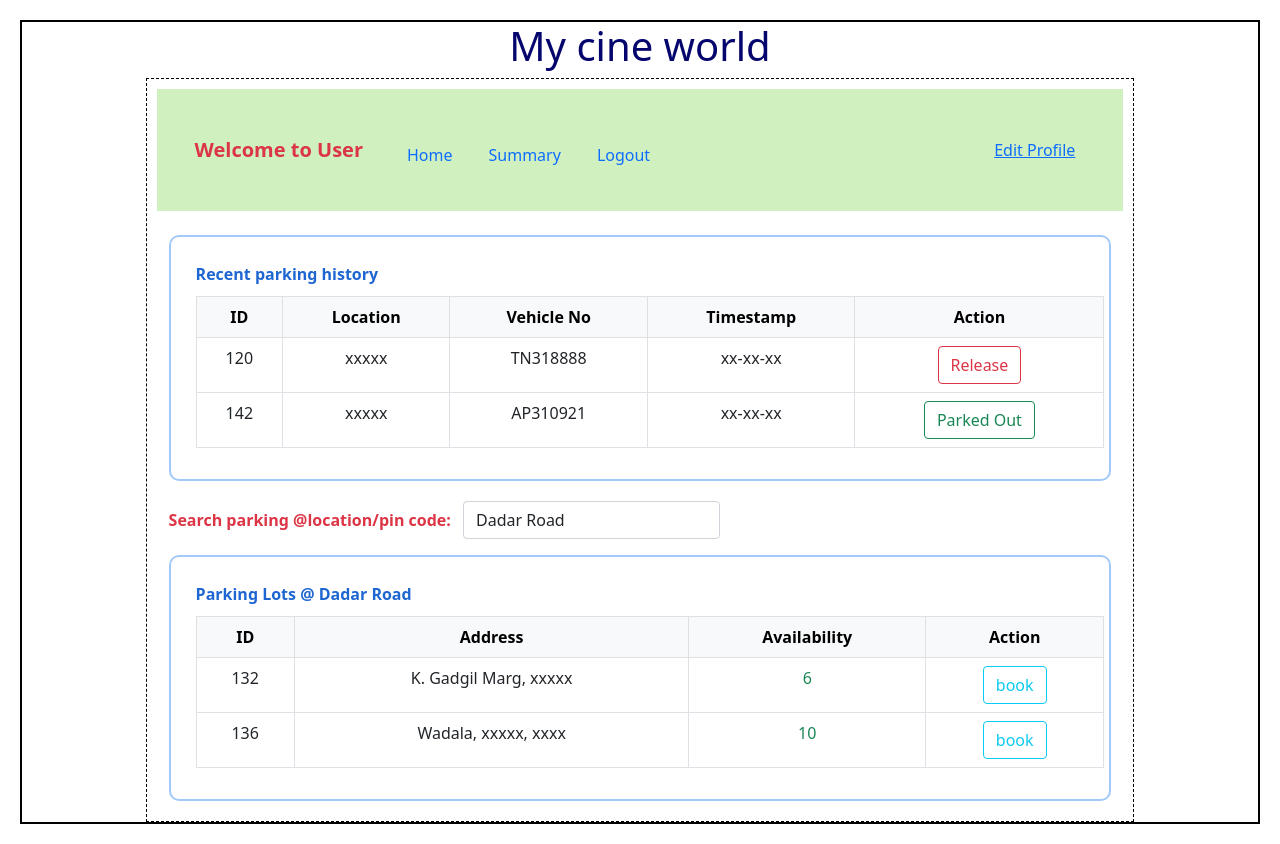
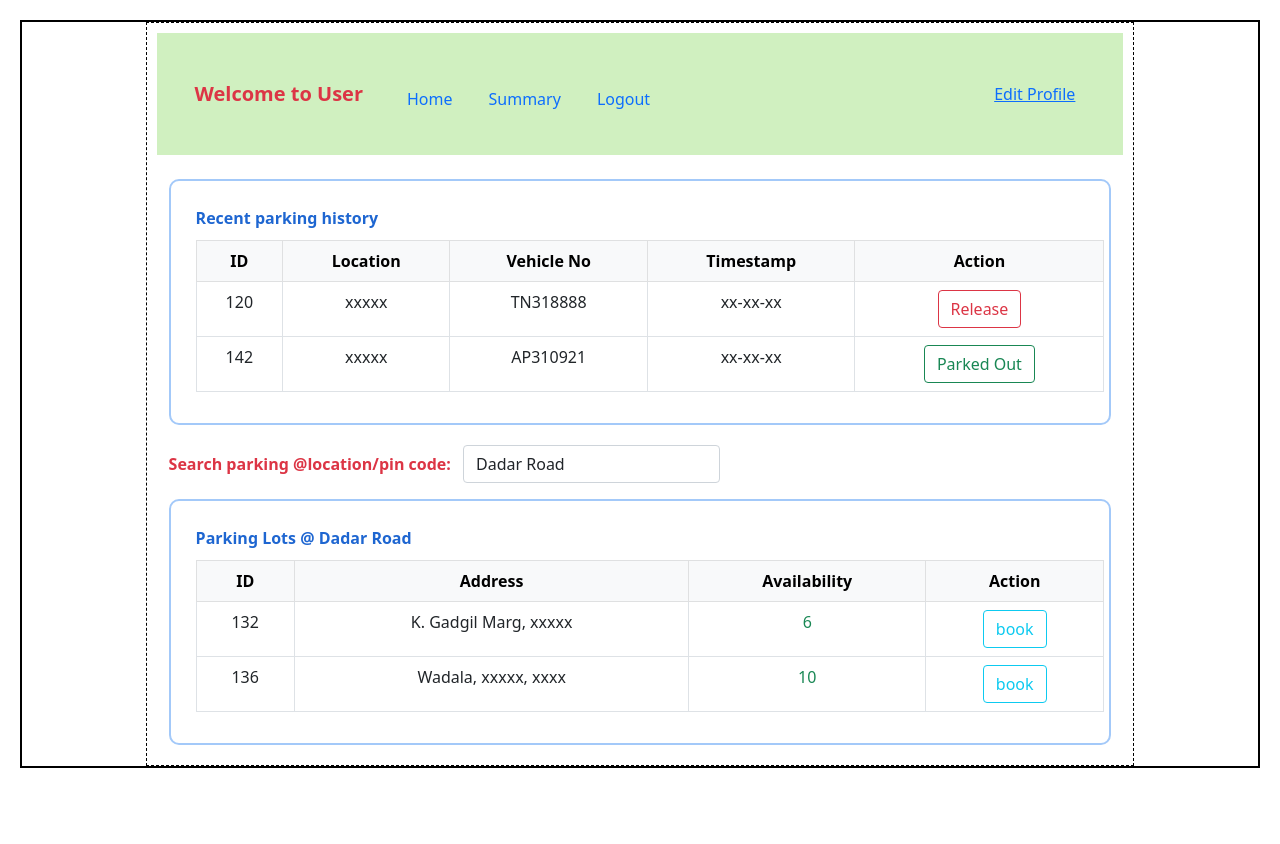
Before and after one commit to samprikta1507/vehicle_parking_app_v1, a Python web app: template templates/user_dashboard.html in a window 1280 px wide. After the commit the page ends 768 px from the top, so only its background shows below. Run offline with Jinja, Linux system fonts and the light colour scheme; the template is opened without the code that fills it, so the values that code supplies are empty.

Commit message:
small change in user dashboard

```diff
--- a/templates/user_dashboard.html
+++ b/templates/user_dashboard.html
@@ -7,7 +7,7 @@
     </head>
     <body>
         <div class="my_container">
-           <div class="center"><h1> My cine world</h1></div>
+
             <div class="my_panel">
 
               <nav class="navbar navbar-expand-lg navbar-custom p-3">
```
